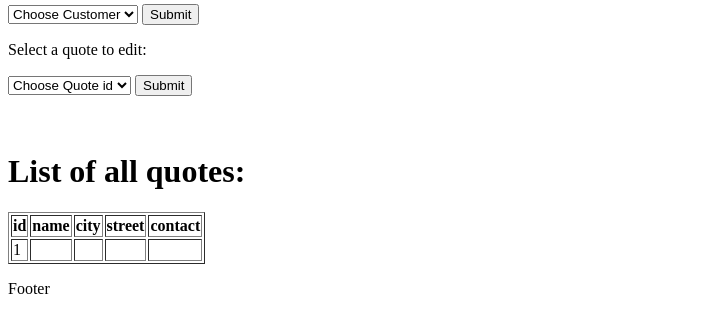
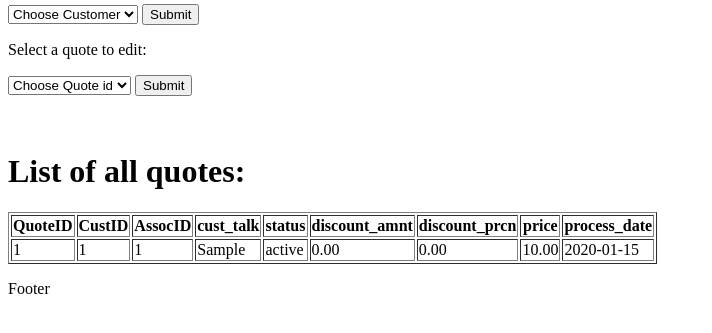
Before and after one commit to ChristopherTroyer/Portfolio, a PHP site: page /associate.php in a window 1280 px wide. Shown: the part 156-489 px from the top of the page, without its empty margins (0-712 px from the left). Run offline with PHP 8.4, Linux system fonts and the light colour scheme; tables that the repository leaves empty or names only in its code hold one stand-in row (values such as "Sample post"); data that the repository does not hold is empty.

Commit message:
Table db change

```diff
--- a/associate.php
+++ b/associate.php
@@ -45,18 +45,22 @@
     <h1>List of all quotes:</h1>
 
     <?php
-    require 'includes/legacydbh.inc.php'; // legacy database handler
+    require 'includes/dbh.inc.php'; // legacy database handler
     require_once 'includes/functions.inc.php'; // utility functions for error checking credentials / login utils
 
-    $data_array = fillArray($conn, "SELECT * FROM customers;"); // retrieve all customers in legacy db, place into array
+    $data_array = fillArray($conn, "SELECT * FROM New_Quote;"); // retrieve all customers in legacy db, place into array
 
     // all column names to be used for table
     $col_names = array(
-        0 => "id",
-        1 => "name",
-        2 => "city",
-        3 => "street",
-        4 => "contact",
+        0 => "QuoteID",
+        1 => "CustID",
+        2 => "AssocID",
+        3 => "cust_talk",
+        4 => "status",
+        5 => "discount_amnt",
+        6 => "discount_prcn",
+        7 => "price",
+        8 => "process_date",
     );
 
     echo "<table border='1'>";
```
